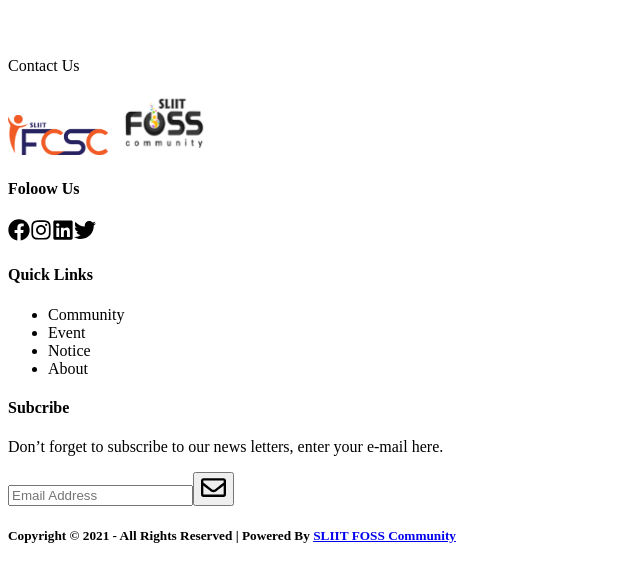
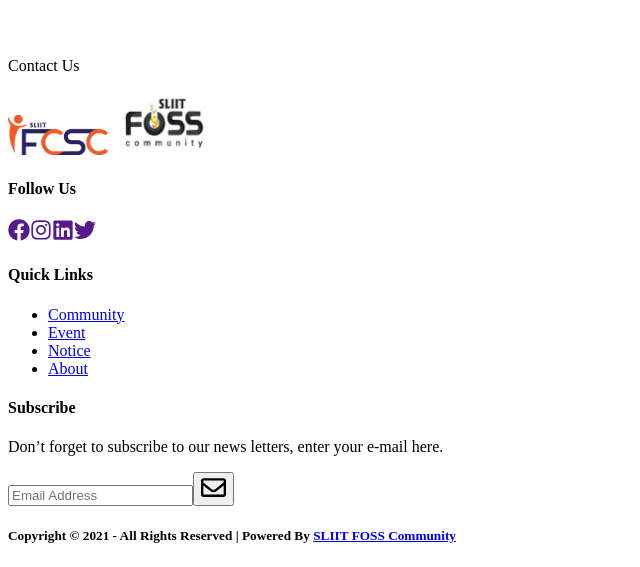
Before and after one commit to sliit-foss/fcsc-web, a Next.js app: page / in a window 1280 px wide. Shown: the part 10866-11433 px from the top of the page, without its empty margins (0-640 px from the left). Built offline with nearby package versions, Linux system fonts and the light colour scheme.

Commit message:
Update Footer.tsx (#48)
fixed spelling mistakes and added navigation links

```diff
--- a/components/common/footer/Footer.tsx
+++ b/components/common/footer/Footer.tsx
@@ -1,3 +1,4 @@
+import Link from 'next/link'
 import Image from 'next/image'
 import fcscLogo from '../../../public/logo/fcsc.png'
 import fossLogo from '../../../public/clubs/foss_dark.svg'
@@ -13,7 +14,7 @@ const Footer = (): JSX.Element => {
   return (
     <div className="lg:flex lg:flex-col bg-fcsc-blue">
       <div className="lg:flex lg:flex-row bg-fcsc-blue lg:h-60">
-        <div className="sm:w-full lg:w-1/3">
+        <div className="sm:w-full lg:w-1/3 mt-2">
           <div className="h-24 flex flex-row items-center">
             <div className="bg-white w-56 ml-10 h-16 flex flex-row justify-around items-center rounded-lg text-white">
               <a>
@@ -37,12 +38,32 @@ const Footer = (): JSX.Element => {
           </div>
           <div>
             <div className="pl-10 pr-10 text-white mb-3 ">
-              <h4 className="text-xl font-bold mb-3">Foloow Us</h4>
+              <h4 className="text-xl font-bold mb-3">Follow Us</h4>
               <div className="sm:mb-3 md:mb-3 flex flex-row">
-                <FaFacebook className="colorIcon mb-3 mr-3" size="22" />
-                <FaInstagram className="colorIcon mb-3  mr-3" size="22" />
-                <FaLinkedin className="colorIcon mb-3  mr-3" size="22" />
-                <FaTwitter className="colorIcon mb-3  mr-3" size="22" />
+                <a href="">
+                  <FaFacebook
+                    className="colorIcon mb-3 mr-3 fill-current-color hover:text-fcsc-orange transition ease-in duration-200"
+                    size="22"
+                  />
+                </a>
+                <a href="">
+                  <FaInstagram
+                    className="colorIcon mb-3  mr-3 fill-current-color hover:text-fcsc-orange transition ease-in duration-200"
+                    size="22"
+                  />
+                </a>
+                <a href="">
+                  <FaLinkedin
+                    className="colorIcon mb-3  mr-3 fill-current-color hover:text-fcsc-orange transition ease-in duration-200"
+                    size="22"
+                  />
+                </a>
+                <a href="">
+                  <FaTwitter
+                    className="colorIcon mb-3  mr-3 fill-current-color hover:text-fcsc-orange transition ease-in duration-200"
+                    size="22"
+                  />
+                </a>
               </div>
             </div>
           </div>
@@ -61,10 +82,34 @@ const Footer = (): JSX.Element => {
             <div className="flex flex-row w-full text-white pl-10 pr-10">
               <div className="sm:mt-5 sm:mb-5 md:mt-5 md:mb-5 w-1/2">
                 <ul>
-                  <li className="pt-5 pb-1">Community</li>
-                  <li className="pt-1 pb-1">Event</li>
-                  <li className="pt-1 pb-1">Notice</li>
-                  <li className="pt-1 pb-1">About</li>
+                  <li className="pt-5 pb-1">
+                    <Link href="/community">
+                      <a className="hover:text-fcsc-orange transition ease-in duration-200">
+                        Community
+                      </a>
+                    </Link>
+                  </li>
+                  <li className="pt-1 pb-1">
+                    <Link href="/events">
+                      <a className="hover:text-fcsc-orange transition ease-in duration-200">
+                        Event
+                      </a>
+                    </Link>
+                  </li>
+                  <li className="pt-1 pb-1">
+                    <Link href="/notices">
+                      <a className="hover:text-fcsc-orange transition ease-in duration-200">
+                        Notice
+                      </a>
+                    </Link>
+                  </li>
+                  <li className="pt-1 pb-1">
+                    <Link href="/about">
+                      <a className="hover:text-fcsc-orange transition ease-in duration-200">
+                        About
+                      </a>
+                    </Link>
+                  </li>
                 </ul>
               </div>
             </div>
@@ -74,7 +119,7 @@ const Footer = (): JSX.Element => {
           <div className="w-full h-1/4 md:mb-4 lg:mb-3">
             <div className="lg:pt-5 pb-5">
               <h4 className="relative left-10 w-1/2 sm:w-1/2 md:w-1/2 text-xl font-bold mb-1 text-white">
-                Subcribe
+                Subscribe
               </h4>
               <span className="absolute left-10 bg-white w-16 h-1 rounded-xl" />
             </div>
@@ -91,9 +136,9 @@ const Footer = (): JSX.Element => {
                     type="email"
                     placeholder="Email Address"
                     required
-                    className="p-2 mt-5 w-3/4 rounded-lg block text-black shadow-md"
+                    className="p-2 pl-3 mt-5 w-3/4 rounded-lg block text-black shadow-md"
                   />
-                  <button className="w-11 h-11  bg-fcsc-orange mt-5 shadow-md hover:bg-gradientPurple duration-150 transition ease-in font-medium rounded-lg block relative -left-7">
+                  <button className="w-11 h-11  bg-fcsc-orange mt-5 shadow-md hover:bg-gradientPurple duration-150 transition ease-in font-medium rounded-lg block relative -left-10">
                     <FaRegEnvelope
                       className="transform -rotate-12  relative top-0 left-0 right-0 bottom-0 m-auto"
                       size="25"
```
